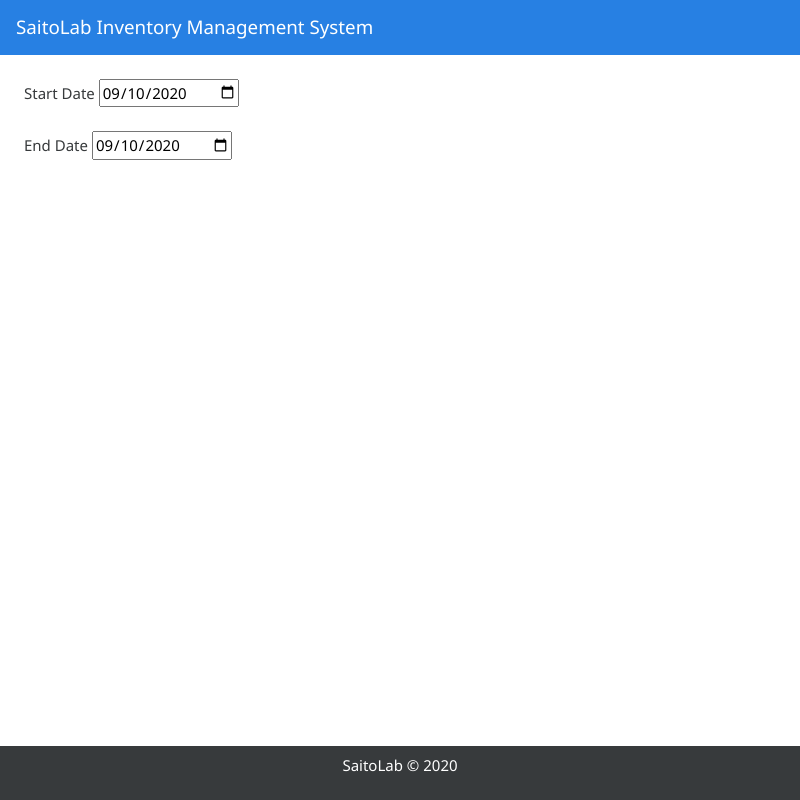
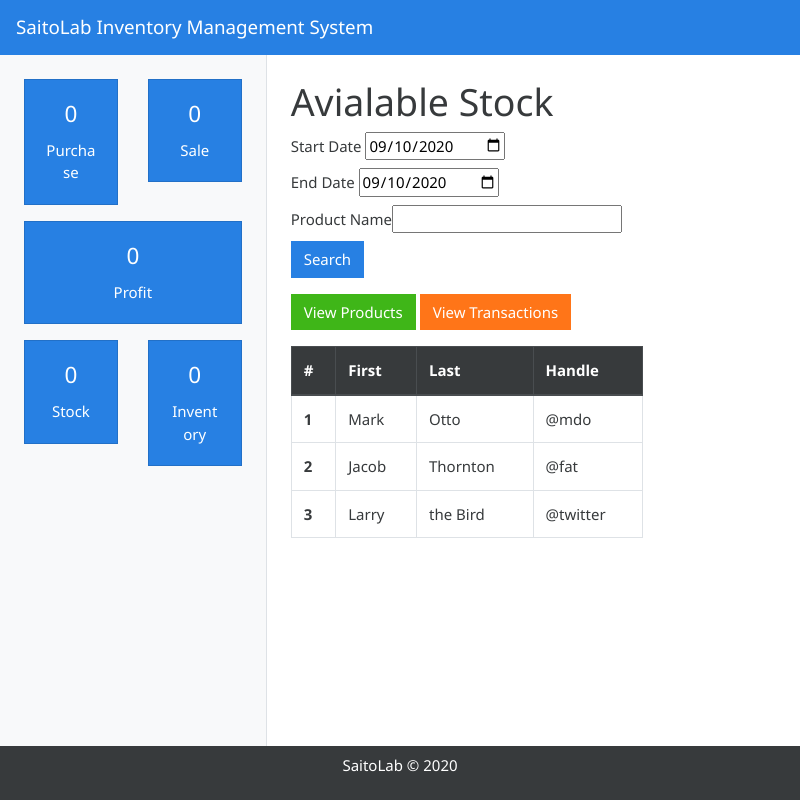
Before and after one commit to cristianiniguez/saitolab-inventory, an Electron app: page src/views/main-window/index.html in a window 800 px wide. Drawn offline with nearby package versions, Linux system fonts and the light colour scheme.

Commit message:
Making main window view and elements

```diff
--- a/src/views/main-window/index.html
+++ b/src/views/main-window/index.html
@@ -1,5 +1,6 @@
 <!DOCTYPE html>
 <html lang="en">
+
 <head>
   <meta charset="UTF-8">
   <meta name="viewport" content="width=device-width, initial-scale=1.0">
@@ -7,6 +8,7 @@
   <link rel="stylesheet" href="../../assets/css/bootstrap.min.css">
   <link rel="stylesheet" href="../../assets/css/styles.css">
 </head>
+
 <body>
   <header>
     <nav class="navbar navbar-dark bg-primary">
@@ -14,18 +16,104 @@
     </nav>
   </header>
   <main>
-    <form id="dates-form" class="p-4">
-      <div class="form-group">
-        <label>Start Date <input class="dropdown" type="date" name="start-date" id="start-date" value="2020-01-01"></label>
+    <div class="container-fluid h-100">
+      <div class="row h-100">
+        <div class="col-4 bg-light border-right p-4">
+          <div class="row">
+            <div class="col-6">
+              <div class="card text-white bg-primary mb-3">
+                <div class="card-body text-center">
+                  <h4 class="card-title">0</h4>
+                  <p class="card-text">Purchase</p>
+                </div>
+              </div>
+            </div>
+            <div class="col-6">
+              <div class="card text-white bg-primary mb-3">
+                <div class="card-body text-center">
+                  <h4 class="card-title">0</h4>
+                  <p class="card-text">Sale</p>
+                </div>
+              </div>
+            </div>
+            <div class="col-12">
+              <div class="card text-white bg-primary mb-3">
+                <div class="card-body text-center">
+                  <h4 class="card-title">0</h4>
+                  <p class="card-text">Profit</p>
+                </div>
+              </div>
+            </div>
+            <div class="col-6">
+              <div class="card text-white bg-primary mb-3">
+                <div class="card-body text-center">
+                  <h4 class="card-title">0</h4>
+                  <p class="card-text">Stock</p>
+                </div>
+              </div>
+            </div>
+            <div class="col-6">
+              <div class="card text-white bg-primary mb-3">
+                <div class="card-body text-center">
+                  <h4 class="card-title">0</h4>
+                  <p class="card-text">Inventory</p>
+                </div>
+              </div>
+            </div>
+          </div>
+        </div>
+        <div class="col-6 p-4">
+          <h1>Avialable Stock</h1>
+          <form id="dates-form">
+            <div class="form-group">
+              <label>Start Date <input type="date" name="start-date" id="start-date" required></label>
+              <label>End Date <input type="date" name="end-date" id="end-date" required></label>
+              <label>Product Name<input type="text" required></label>
+              <button type="submit" class="btn btn-primary">Search</button>
+            </div>
+            <div class="form-group">
+              <button type="button" class="btn btn-success">View Products</button>
+              <button type="button" class="btn btn-warning">View Transactions</button>
+            </div>
+          </form>
+          <table class="table table-bordered table-hover">
+            <thead class="thead-dark">
+              <tr>
+                <th scope="col">#</th>
+                <th scope="col">First</th>
+                <th scope="col">Last</th>
+                <th scope="col">Handle</th>
+              </tr>
+            </thead>
+            <tbody>
+              <tr>
+                <th scope="row">1</th>
+                <td>Mark</td>
+                <td>Otto</td>
+                <td>@mdo</td>
+              </tr>
+              <tr>
+                <th scope="row">2</th>
+                <td>Jacob</td>
+                <td>Thornton</td>
+                <td>@fat</td>
+              </tr>
+              <tr>
+                <th scope="row">3</th>
+                <td>Larry</td>
+                <td>the Bird</td>
+                <td>@twitter</td>
+              </tr>
+            </tbody>
+          </table>
+        </div>
       </div>
-      <div class="form-group">
-        <label>End Date <input type="date" name="end-date" id="end-date"></label>
-      </div>
-    </form>
+    </div>
   </main>
   <footer class="bg-dark text-white text-center p-2">
     <p>SaitoLab &copy; 2020</p>
   </footer>
   <script src="main.js"></script>
 </body>
+
 </html>
```
